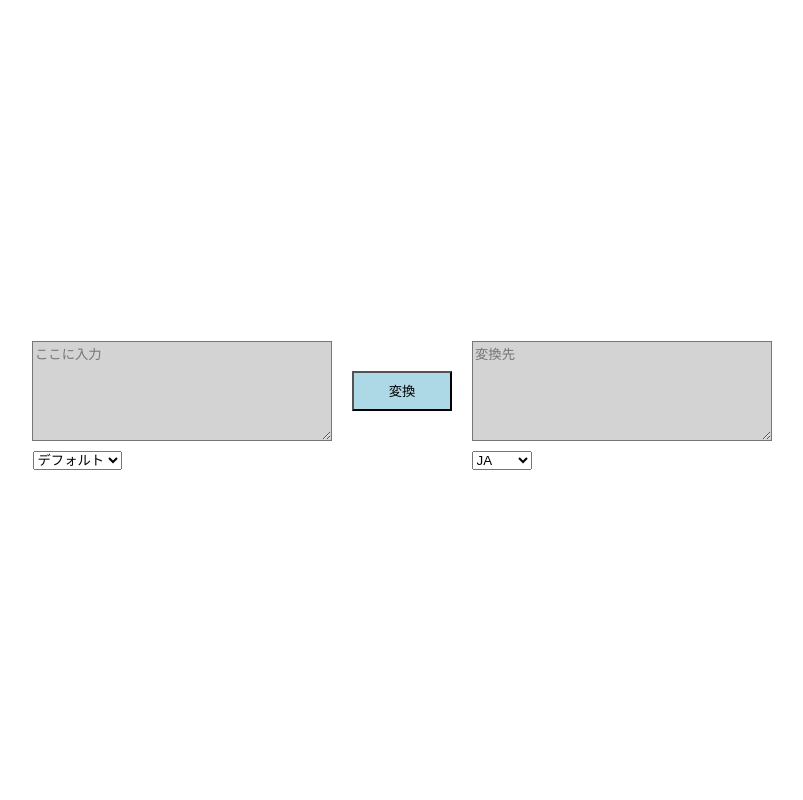
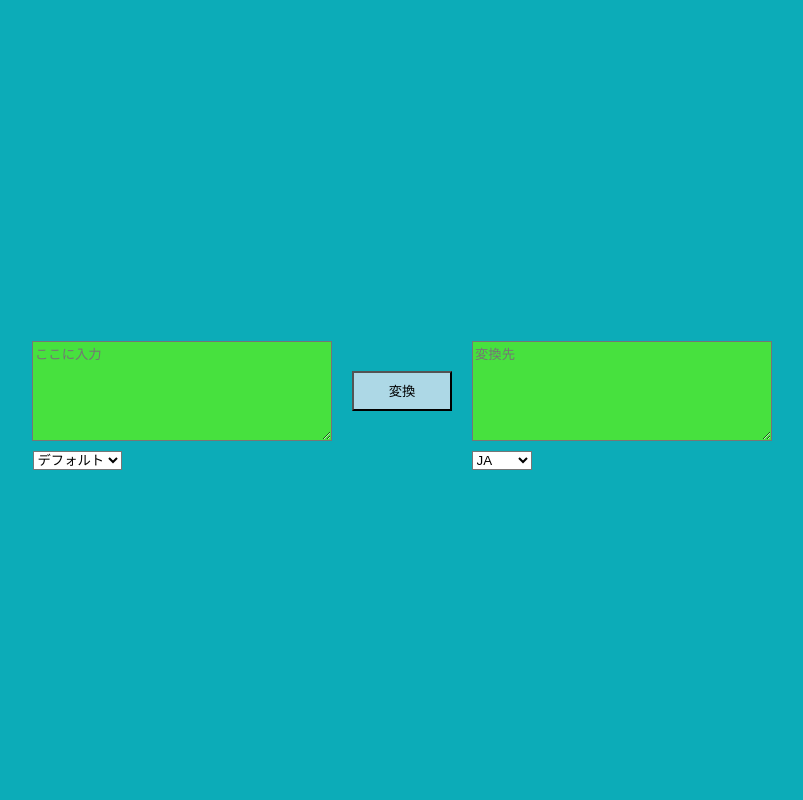
Before and after one commit to rrr-bit00/kougi, a PHP site: page /kadai.html in a window 1280 px wide. Shown: the whole page, without its empty margins (238-1041 px from the left). Run offline with PHP 8.4, Linux system fonts and the light colour scheme.

Commit message:
css update

```diff
--- a/wedプログラミング/第13回/saisyukadai/style.css
+++ b/wedプログラミング/第13回/saisyukadai/style.css
@@ -1,3 +1,7 @@
+* {
+    background-color: rgb(12, 172, 184);
+}
+
 body {
     display: flex;
     justify-content: center;
@@ -17,7 +21,7 @@ body {
 textarea {
     width: 300px;
     height: 100px;
-    background-color: lightgray;
+    background-color: rgba(101, 252, 1, 0.664);
 }
 
 button {
@@ -30,10 +34,12 @@ button {
     position: relative;
     top: 10;
     right: 285;
+    background-color: white;
 }
 
 #selectLanguage {
     position: relative;
     top: 10;
     left: 45;
+    background-color: white;
 }
```
